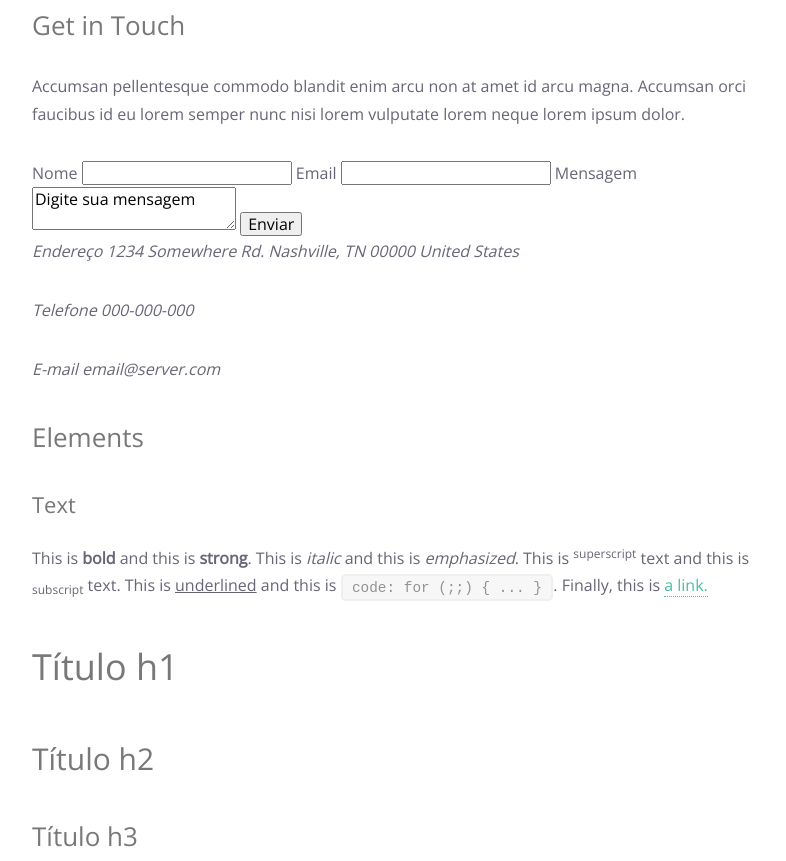
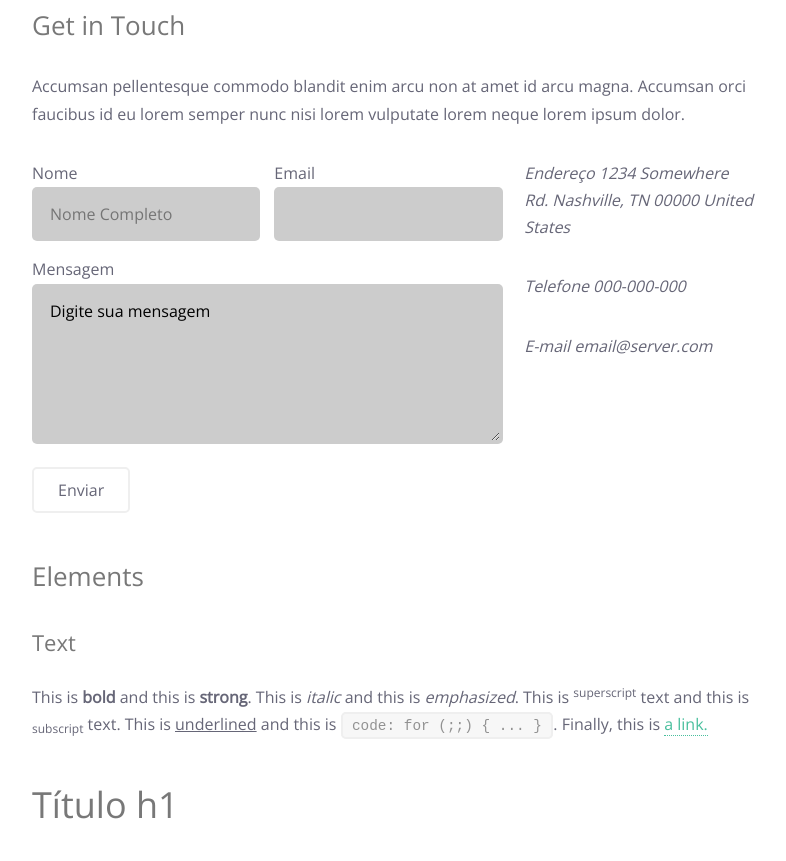
Before and after one commit to juniorn06/web-design, a plain HTML site: page ArquivosAula/ProjetoStrata/index.html in a window 1280 px wide. Shown: the part 2646-3507 px from the top of the page, without its empty margins (470-1256 px from the left). Drawn offline with nearby package versions, Linux system fonts and the light colour scheme.

Commit message:
CSS - parte 5 - Get in Touch

```diff
--- a/ArquivosAula/ProjetoStrata/css/estilo.css
+++ b/ArquivosAula/ProjetoStrata/css/estilo.css
@@ -121,6 +121,29 @@ li{
     color: #49bf9d;
 }
 
+input, label, textarea{
+    display: inline-block;
+    width: 100%;
+    box-sizing: border-box;
+}
+
+input, textarea{
+    background-color: #ccc;;
+    padding: 15px;
+    border-radius: 5px;
+    border: 3px solid transparent;
+    margin-bottom: 15px;
+}
+
+input:focus, textarea:focus{
+    border: 3px solid #49bf9d;
+    outline: none;
+}
+
+textarea{
+    height: 10em;
+}
+
 .buttom-default{
     background-color: #49bf9d;
     border: 2px solid #49bf9d;
@@ -129,6 +152,7 @@ li{
     border-radius: 5px;
     font-size: .8em;
     display: inline-block;
+    width: auto;
 }
 
 .buttom-default-stroke{
@@ -139,6 +163,10 @@ li{
 
 .buttom-default-small{
     font-size: .65em;
+}
+
+.buttom-default-big{
+    font-size: 1em;
 }
 
 .buttom-default-full{
@@ -211,11 +239,32 @@ li{
     box-sizing: border-box;
 }
 
+/* Grid */
+
 .row{
     overflow: auto;
 }
 
 .col-2{
-    width: 50%;
+    width: 48.5%;
     float: left;
 }
+
+.col-2:first-child{
+    margin-right: 1.5%;
+}
+
+.col-2:last-child{
+    margin-left: 1.5%;
+}
+
+.col-2-3{
+    width: 65%;
+    float: left;
+}
+
+.col-1-3{
+    width: 32%;
+    margin-left: 3%;
+    float: left;
+}
--- a/ArquivosAula/ProjetoStrata/index.html
+++ b/ArquivosAula/ProjetoStrata/index.html
@@ -105,19 +105,29 @@
                 lorem semper nunc nisi lorem vulputate lorem neque lorem ipsum dolor.
             </p>
 
+            <div class="row">
+                <div class="col-2-3">
                     <form action="#" method="post">
+                        <div class="row">
+                            <div class="col-2">
                                 <label for="nome">Nome</label>
-                <input type="text" name="nome" id="nome">
+                                <input placeholder="Nome Completo" type="text" name="nome" id="nome">
+                            </div>
 
+                            <div class="col-2">
                                 <label for="email">Email</label>
                                 <input type="email" name="email" id="email">
+                            </div>
+                        </div>
 
                         <label for="mensagem">Mensagem</label>
                         <textarea name="Mensagem">Digite sua mensagem</textarea>
 
-                <input type="submit" value="Enviar">
+                        <input type="submit" value="Enviar" class="buttom-default buttom-default-stroke buttom-default-big">
                     </form>
+                </div>
 
+                <div class="col-1-3">
                     <address>
                         <p>
                             <span>Endereço</span>
@@ -135,6 +145,8 @@
 
                         </p>
                     </address>
+                </div>
+            </div> <!--row-->
         </section>
 
         <section class="main-content-section">
```
Lines whose indentation alone changed are shown as unchanged.
